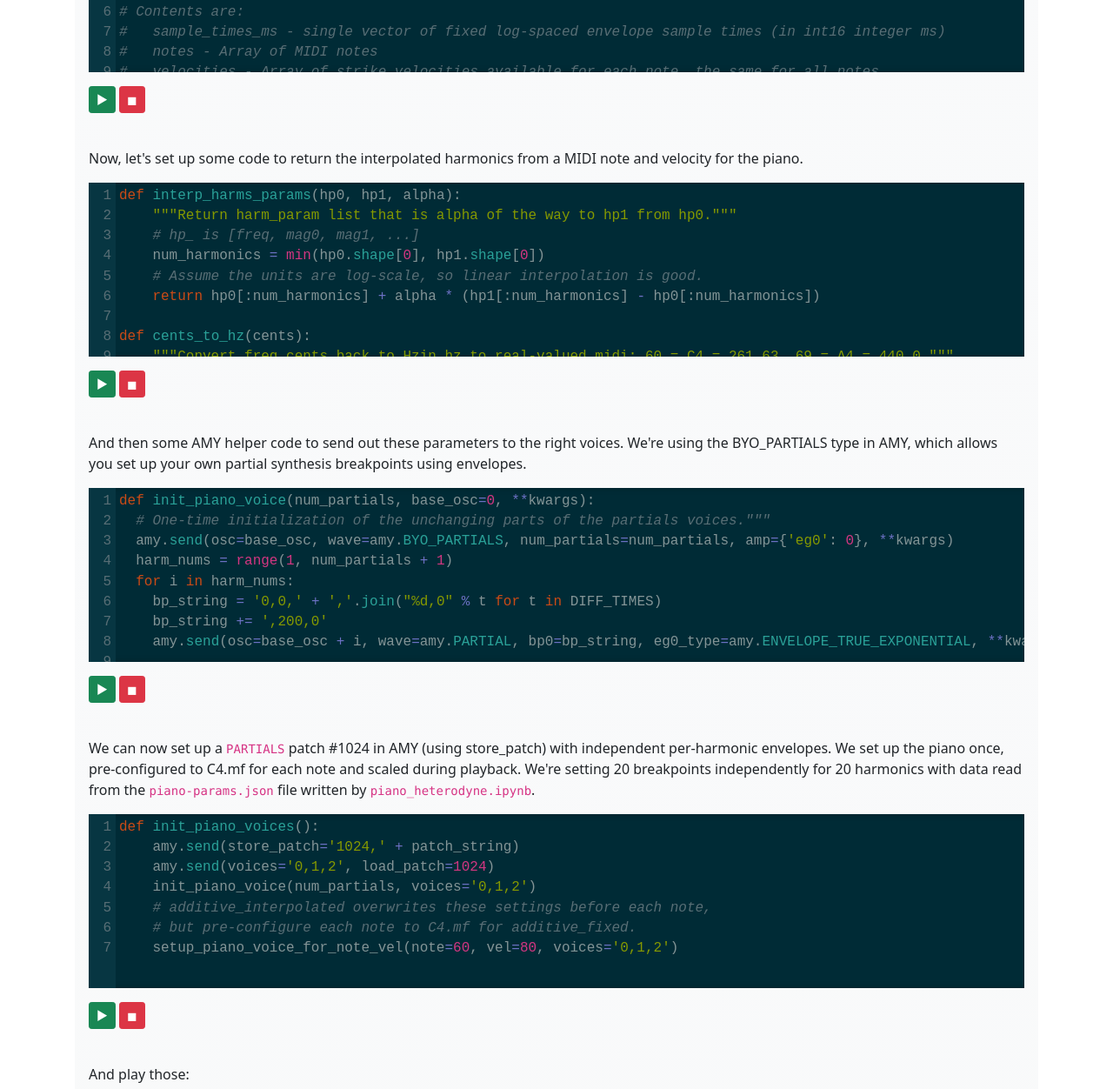
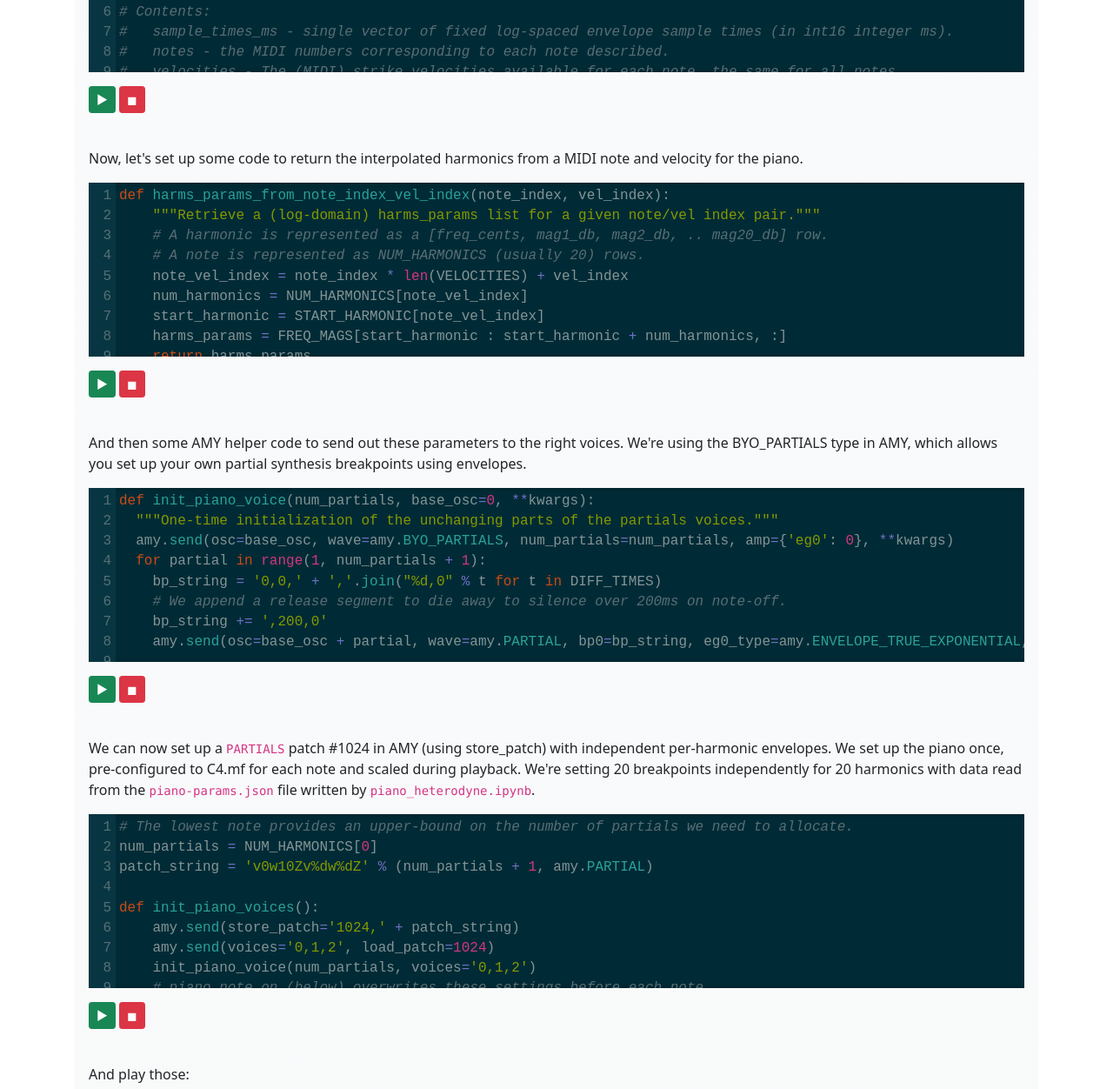
Before and after one commit to shorepine/amy, a plain HTML site: page docs/piano.html in a window 1280 px wide. Shown: the part 4018-5270 px from the top of the page at 87% size. Drawn offline with nearby package versions, Linux system fonts and the light colour scheme; no server answers; a script that the page names is missing.

Commit message:
piano.html, tulip_piano.py: Clean up code + comments.

```diff
--- a/docs/piano.html
+++ b/docs/piano.html
@@ -93,17 +93,18 @@ piano_example(base_note=74, volume=10,
       <P>Let's start by loading in the analysis. We're using <code>ulab</code>, which is a numpy-like written for Micropython (what this web page is using.)</p>
       <div class="editor mb-4 preload-python">
 """Piano notes generated on amy/tulip."""
-# Uses the partials amplitude breakpoints and residual written by piano-partials.ipynb.
+# Uses the partials amplitude breakpoints and residual written by piano_heterodyne.ipynb.
 from ulab import numpy as np
 
 # Read in the params file written by piano_heterodyne.ipynb
-# Contents are:
-#   sample_times_ms - single vector of fixed log-spaced envelope sample times (in int16 integer ms)
-#   notes - Array of MIDI notes
-#   velocities - Array of strike velocities available for each note, the same for all notes
-#   num_harmonics - Array of (num_notes * num_velocities) counts of how many harmonics are defined for each note+vel.
-#   harmonics_freq - Vector of (total_num_harmonics) int16s giving freq for each harmonic in cents 6900 = 440 Hz.
-#   harmonics_mags - Array of (total_num_harmonics, num_sample_times) uint8s giving envelope samples for each harmonic.  In dB re: -130.
+# Contents:
+#   sample_times_ms - single vector of fixed log-spaced envelope sample times (in int16 integer ms).
+#   notes - the MIDI numbers corresponding to each note described.
+#   velocities - The (MIDI) strike velocities available for each note, the same for all notes.
+#   num_harmonics - Array of (num_notes * num_velocities) counts of how many harmonics are defined for each note+vel combination.
+#   harmonics_freq - Vector of (total_num_harmonics) int16s giving freq for each harmonic in "MIDI cents" i.e. 6900 = 440 Hz.
+#   harmonics_mags - Array of (total_num_harmonics, num_sample_times) uint8s giving envelope samples for each harmonic.  In dB, between 0 and 100.
+
 from piano_params import notes_params
 
 NOTES = np.array(notes_params['notes'], dtype=np.int8)
@@ -111,54 +112,52 @@ VELOCITIES = np.array(notes_params['velocities'], dtype=np.int8)
 NUM_HARMONICS = np.array(notes_params['num_harmonics'], dtype=np.int16)
 assert len(NUM_HARMONICS) == len(NOTES) * len(VELOCITIES)
 NUM_MAGS = len(notes_params['harmonics_mags'][0])
+# Add in a derived diff-times and start-harmonic fields
+# Reintroduce the initial zero-time...
+SAMPLE_TIMES = np.array([0] + notes_params['sample_times_ms'])
+#.. so we can neatly calculate the time-deltas needed for BP strings.
+DIFF_TIMES = SAMPLE_TIMES[1:] - SAMPLE_TIMES[:-1]
+# Lookup to find first harmonic for nth note.
+START_HARMONIC = np.zeros(len(NUM_HARMONICS), dtype=np.int16)
+for i in range(len(NUM_HARMONICS)):  # No cumsum in ulab.numpy
+    START_HARMONIC[i] = np.sum(NUM_HARMONICS[:i])
+# We build a single array for all the harmonics with the frequency as the
+# first column, followed by the envelope magnitudes.  Then, we can pull
+# out the entire description for a given note/velocity pair simply by
+# pulling out NUM_HARMONICS[harmonic_index] rows starting at
+# START_HARMONIC[harmonic_index]
 FREQ_MAGS = np.zeros((np.sum(NUM_HARMONICS), 1 + NUM_MAGS), dtype=np.int16)
 FREQ_MAGS[:, 0] = np.array(notes_params['harmonics_freq'], dtype=np.int16)
 FREQ_MAGS[:, 1:] = np.array(notes_params['harmonics_mags'], dtype=np.int16)
-# Add in a derived diff-times and start-harmonic fields
-last_time = 0
-DIFF_TIMES = []
-for sample_time in notes_params['sample_times_ms']:
-  DIFF_TIMES.append(sample_time - last_time)
-  last_time = sample_time
-START_HARMONIC = np.zeros(len(NUM_HARMONICS), dtype=np.int16)
-start_h = 0
-for i, n in enumerate(NUM_HARMONICS):
-    START_HARMONIC[i] = start_h
-    start_h += n
       </div>
       <p>Now, let's set up some code to return the interpolated harmonics from a MIDI note and velocity for the piano.</p>
 
       <div class="editor mb-4 preload-python">
+def harms_params_from_note_index_vel_index(note_index, vel_index):
+    """Retrieve a (log-domain) harms_params list for a given note/vel index pair."""
+    # A harmonic is represented as a [freq_cents, mag1_db, mag2_db, .. mag20_db] row.
+    # A note is represented as NUM_HARMONICS (usually 20) rows.
+    note_vel_index = note_index * len(VELOCITIES) + vel_index
+    num_harmonics = NUM_HARMONICS[note_vel_index]
+    start_harmonic = START_HARMONIC[note_vel_index]
+    harms_params = FREQ_MAGS[start_harmonic : start_harmonic + num_harmonics, :]
+    return harms_params
+
 def interp_harms_params(hp0, hp1, alpha):
     """Return harm_param list that is alpha of the way to hp1 from hp0."""
-    # hp_ is [freq, mag0, mag1, ...]
+    # hp_ is [[freq_h1, mag1, mag2, ...], [freq_h2, mag1, mag2, ..], ...]
     num_harmonics = min(hp0.shape[0], hp1.shape[0])
     # Assume the units are log-scale, so linear interpolation is good.
     return hp0[:num_harmonics] + alpha * (hp1[:num_harmonics] - hp0[:num_harmonics])
 
 def cents_to_hz(cents):
-    """Convert freq cents back to Hzin hz to real-valued midi: 60 = C4 = 261.63, 69 = A4 = 440.0."""
+    """Convert 'Midi cents' frequency to Hz.  6900 cents -> 440 Hz"""
     return 440 * (2 ** ((cents - 6900) / 1200.0))
 
 def db_to_lin(d):
-    # There's a -100 (-130 + 30) dB downshift.  Clip anything below 0.001 to zero, to avoid E-05 format etc.
+    """Convert the db-scale magnitudes to linear.  0 dB -> 0.00001, so 100 dB -> 1.0."""
+    # Clip anything below 0.001 to zero.
     return np.maximum(0, 10.0 ** ((d - 100) / 20.0) - 0.001)
-
-def harm_param_to_lin(bps):
-    """Convert harm_param from (cents, db0, db1, ...) to (hz, lin0, lin1, ...)."""
-    return np.concatenate([np.array([cents_to_hz(bps[0])]), db_to_lin(bps[1:])])
-
-def harms_params_to_lin(harms_params):
-    """Convert a list of harm_params from log to lin format."""
-    return [harm_param_to_lin(hp) for hp in harms_params]
-
-def harms_params_from_note_index_vel_index(note_index, vel_index):
-    """Reconstruct a (log-domain) harms_params list from the globals given note and vel indices."""
-    note_vel_index = note_index * len(VELOCITIES) + vel_index
-    num_harmonics = NUM_HARMONICS[note_vel_index]
-    start_harmonic = START_HARMONIC[note_vel_index]
-    harms_params = FREQ_MAGS[start_harmonic : start_harmonic + num_harmonics, :]
-    return harms_params
 
 def harms_params_for_note_vel(note, vel):
     """Convert midi note and velocity into an interpolated harms_params list of harmonic specifications."""
@@ -172,7 +171,8 @@ def harms_params_for_note_vel(note, vel):
     lower_strike = VELOCITIES[strike_index]
     upper_strike = VELOCITIES[strike_index + 1]
     strike_alpha = (vel - lower_strike) / (upper_strike - lower_strike)
-    #print(f'{lower_note=} {note_alpha=} {lower_strike=} {strike_alpha=}')
+    # We interpolate to describe a note at both strike indices,
+    # then interpolate those to get the strike.
     harms_params = interp_harms_params(
         interp_harms_params(
             harms_params_from_note_index_vel_index(note_index, strike_index),
@@ -192,39 +192,41 @@ def harms_params_for_note_vel(note, vel):
       We're using the BYO_PARTIALS type in AMY, which allows you set up your own partial synthesis breakpoints using envelopes.</p>
       <div class="editor mb-4 preload-python">
 def init_piano_voice(num_partials, base_osc=0, **kwargs):
-  # One-time initialization of the unchanging parts of the partials voices."""
+  """One-time initialization of the unchanging parts of the partials voices."""
   amy.send(osc=base_osc, wave=amy.BYO_PARTIALS, num_partials=num_partials, amp={'eg0': 0}, **kwargs)
-  harm_nums = range(1, num_partials + 1)
-  for i in harm_nums:
+  for partial in range(1, num_partials + 1):
     bp_string = '0,0,' + ','.join("%d,0" % t for t in DIFF_TIMES)
+    # We append a release segment to die away to silence over 200ms on note-off.
     bp_string += ',200,0'
-    amy.send(osc=base_osc + i, wave=amy.PARTIAL, bp0=bp_string, eg0_type=amy.ENVELOPE_TRUE_EXPONENTIAL, **kwargs)
+    amy.send(osc=base_osc + partial, wave=amy.PARTIAL, bp0=bp_string, eg0_type=amy.ENVELOPE_TRUE_EXPONENTIAL, **kwargs)
 
 def setup_piano_voice_for_note_vel(note, vel, base_osc=0, **kwargs):
-  """Set up a sequence of oscs to play a particular note and velocity."""
+  """Configure a set of PARTIALs oscs to play a particular note and velocity."""
   harms_params = harms_params_for_note_vel(note, vel)
   num_partials = len(harms_params)
   amy.send(osc=base_osc, wave=amy.BYO_PARTIALS, num_partials=num_partials, **kwargs)
   for i in range(num_partials):
-    f0 = cents_to_hz(harms_params[i, 0])
-    h_vals = harms_params[i, 1:]
-    # bp_strings beginning with ".." are in special integer-dB format for fast transcoding.
-    bp_string = '..,,' + ','.join(",%d" % val for val in h_vals)
+    f0_hz = cents_to_hz(harms_params[i, 0])
+    env_vals = db_to_lin(harms_params[i, 1:])
+    # Omit the time-deltas from the list to save space.  The osc will keep the ones we set up in init_piano_voice.
+    bp_string = ',,' + ','.join(",%.3f" % val for val in env_vals)
+    # Add final release.
     bp_string += ',200,0'
-    amy.send(osc=base_osc + 1 + i, freq=f0, bp0=bp_string, **kwargs)
-
-num_partials = NUM_HARMONICS[0]
-patch_string = 'v0w10Zv%dw%dZ' % (num_partials + 1, amy.PARTIAL)
+    amy.send(osc=base_osc + 1 + i, freq=f0_hz, bp0=bp_string, **kwargs)
       </div>
 
       <p>We can now set up a <code>PARTIALS</code> patch #1024 in AMY (using store_patch) with independent per-harmonic envelopes. We set up the piano once, pre-configured to C4.mf for each note and scaled during playback. We&#39;re setting 20 breakpoints independently for 20 harmonics with data read from the <code>piano-params.json</code> file written by <code>piano_heterodyne.ipynb</code>.</p>
       <div class="editor mb-4 preload-python">
+# The lowest note provides an upper-bound on the number of partials we need to allocate.
+num_partials = NUM_HARMONICS[0]
+patch_string = 'v0w10Zv%dw%dZ' % (num_partials + 1, amy.PARTIAL)
+
 def init_piano_voices():
     amy.send(store_patch='1024,' + patch_string)
     amy.send(voices='0,1,2', load_patch=1024)
     init_piano_voice(num_partials, voices='0,1,2')
-    # additive_interpolated overwrites these settings before each note,
-    # but pre-configure each note to C4.mf for additive_fixed.
+    # piano_note_on (below) overwrites these settings before each note,
+    # but pre-configure each note to C4.mf so we can experiment.
     setup_piano_voice_for_note_vel(note=60, vel=80, voices='0,1,2')
       </div>
       <P>And play those:</P>
@@ -233,7 +235,7 @@ piano_example(base_note=62, volume=5, init_command=init_piano_voices)
       </div>
       <p><img src="fixed.png" alt="fixed" class="img-fluid"></p>
       <p>The <em>mf</em> D4 note now sounds quite realistic, because it&#39;s a reasonably accurate reproduction of the original recording.  However, we&#39;re still simply scaling its overall magnitude in to get different veloicities.  And when we change the pitch, we just squeeze or stretch the harmonics (and hence the notes&#39; spectral envelopes), which is not at all realistic sounding.</p>
-      <p>Instead, we need to analyze many different real piano samples, then interpolate them to get the actual envelopes we synthesize.  The UIowa samples provide recordings of all 88 notes on the piano they sampled, at three strike strengths.  We <em>could</em> include harmonic data for all of them, but adjacent notes are quite similar, so instead we encode 3 notes per octave (C, E, and Ab) and interpolate the 3 semitones between each adjacent pair.  (We currently store only 7 octaves, C1 to Ab7, so 21 pitches).</p>
+      <p>Instead, we need to interpolate the real piano recordings at different notes and strikes to get the actual envelopes we synthesize.  The UIowa samples provide recordings of all 88 notes on the piano they sampled, at three strike strengths.  We <em>could</em> include harmonic data for all of them, but adjacent notes are quite similar, so instead we encode 3 notes per octave (C, E, and Ab) and interpolate the 3 semitones between each adjacent pair.  (We currently store only 7 octaves, C1 to Ab7, so 21 pitches).</p>
       <p>For velocity, we have no choice but to interpolate, since the three recorded strikes do not provide enough expressivity for performance.  We analyze all three (for each pitch stored, so 63 notes total).</p>
       <p>Playing a note, then, involves interpolating between <em>four</em> of the stored harmonic envelope sets (recall that each set consists of 20 breakpoints for up to 20 harmonics): To synthesize the D4 at, say, velocity 90, we use C4 at <em>mf</em> and <em>ff</em> (which I interpreted as velocities 80 and 120) as well as E4 <em>mf</em> and <em>ff</em>.  By doing this interpolation separately for every <code>(note, velocity)</code> event, we get a much richer range of tones. In this case we recompute the piano voice on each note on, given the note number and velocity:</p>
       <div class="editor mb-4 preload-python">
@@ -245,8 +247,8 @@ def piano_note_on(note=60, vel=1, **kwargs):
         setup_piano_voice_for_note_vel(
             note, round(vel * 127), **kwargs
         )
-        # We already configured the freuquencies and magnitudes in setup, so
-        # the note on is completely neutral.
+        # We already configured the pitches and magnitudes in setup, so
+        # the note and vel of the note-on are always the same.
         amy.send(note=60, vel=1, **kwargs)
       </div>
       <P>Let's hear this much nicer version:</P>
@@ -268,7 +270,7 @@ piano_example(base_note=62,
       <p><img src="env1.gif" alt="1*t6wVEZv6CkhACEyY2pFe2A" class="img-fluid"></p>
       <p>Each sinusoid is constructed as the sum of a pair of complex exponentials with positive and negative frequencies; the imaginary parts cancel out leaving the real sinusoid.  Thus, the full Fourier spectrum of a real signal has mirror-image positive and negative parts (although we generally only plot the positive half):</p>
       <p><img src="d4ff.png" alt="download-2" class="img-fluid"></p>
-      <p>The neat thing about this complex-exponential Fourier representation is that multiplying a signal by a complex exponential is a pure shift in the Fourier spectrum domain.  So, by multiplying by the complex exponential at the negative of a particular harmonic frequency, we can shift that harmonic down to 0 Hz (d.c.).  Then, by low-pass filtering (i.e., smoothing) that waveform, we can cancel out all the other harmonics leaving only the envelope of the one harmonic we are targeting.  (By smoothing over a window that exactly matches the fundamental period, we can exactly cancel all the other sinusoid components because they will complete a whole number of cycles in that period).  See <a href="https://github.com/shorepine/amy/blob/main/experiments/make_piano_examples.ipynb">make_piano_examples.ipynb</a> for how these figures were prepared:</p>
+      <p>The neat thing about this complex-exponential Fourier representation is that multiplying a signal by a complex exponential is a pure shift in the Fourier spectrum domain.  So, by multiplying by the complex exponential at the negative of a particular harmonic frequency, we can shift that harmonic down to 0 Hz (d.c.).  The spectrum is no longer mirrored around zero, so the imaginary parts won't cancel out, but we only want its magnitude anyway.  Then, by low-pass filtering (i.e., smoothing) that waveform, we can cancel out all the other harmonics leaving only the envelope of the one harmonic we are targeting.  By smoothing over a window that exactly matches the fundamental period, we can exactly cancel all the other sinusoid components because they will complete a whole number of cycles in that period.  See <a href="https://github.com/shorepine/amy/blob/main/experiments/make_piano_examples.ipynb">make_piano_examples.ipynb</a> for how these figures were prepared:</p>
       <p><img src="d4ffshift.png" alt="download-1" class="img-fluid"></p>
       <p><img src="d4harm.png" alt="download" class="img-fluid"></p>
     </div>
```
Also changed, not shown: 2 other files.
